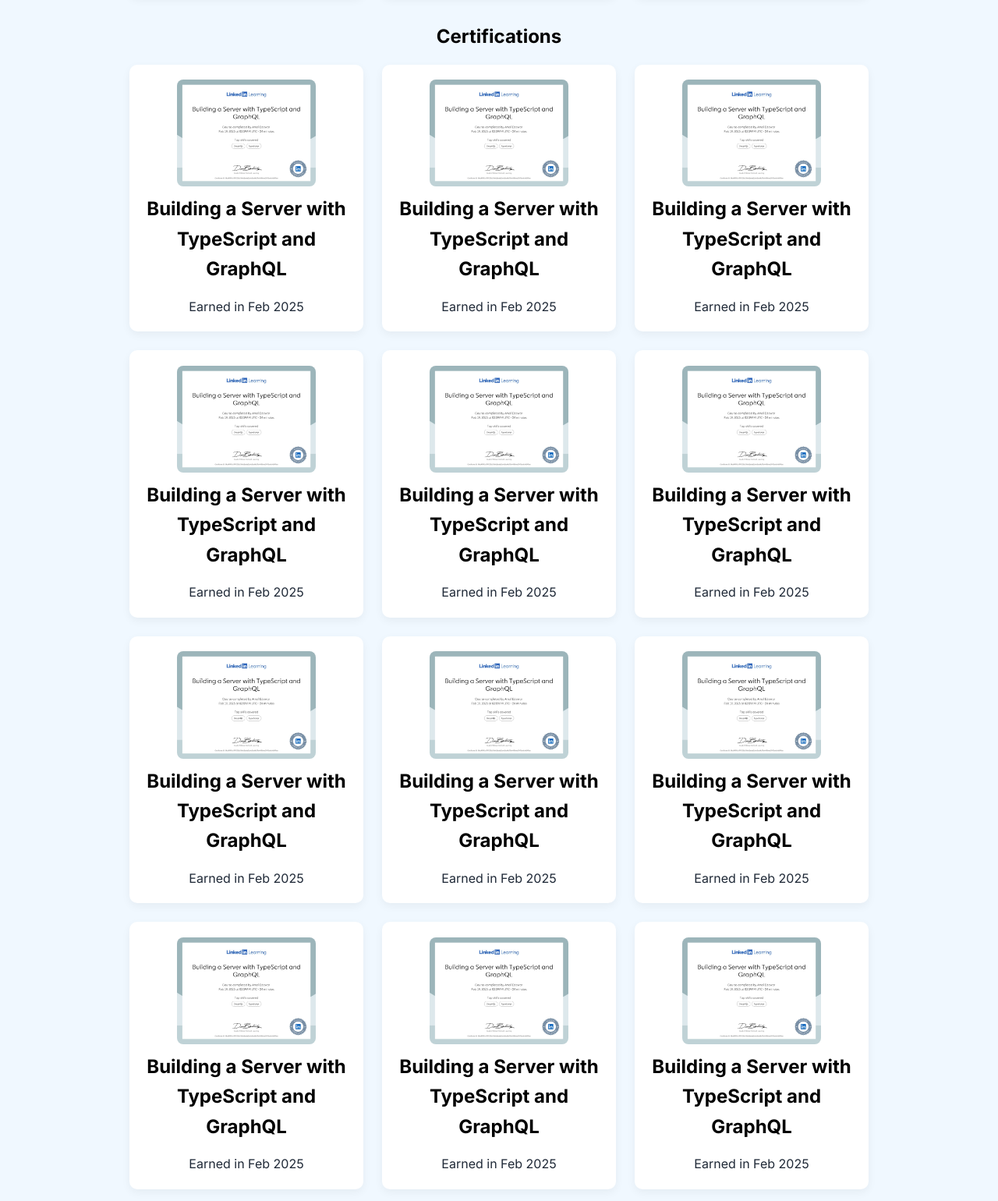
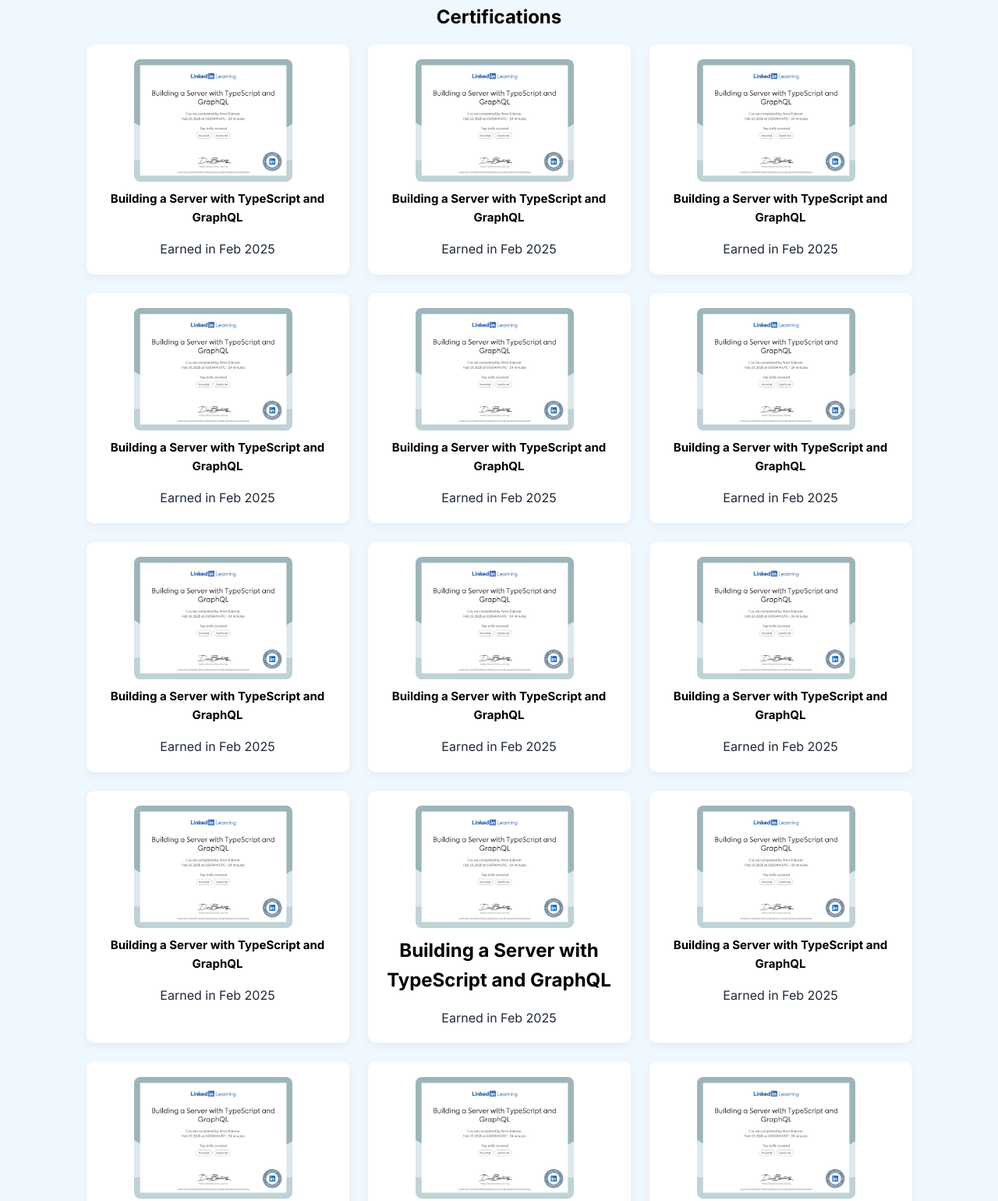
Before and after one commit to amoledewar/amoledewar.github.io, a plain HTML site: page index.html in a window 1280 px wide. Shown: the part 1989-3529 px from the top of the page at 78% size. Drawn offline with Linux system fonts and the light colour scheme.

Commit message:
Update index.html

```diff
--- a/index.html
+++ b/index.html
@@ -88,7 +88,7 @@ text-align: center;
     }
 
     .container-alt {
-      max-width: 1050px;
+      max-width: 1124px;
       margin: 2rem auto;
 
       padding: 3rem 2rem;
@@ -139,7 +139,7 @@ text-align: center;
       padding: 1.2rem;
       border-radius: 10px;
       box-shadow: 0 4px 12px rgba(0,0,0,0.05);
-      width: 300px;
+      width: 337px;
     }
     .card strong {
       display: block;
@@ -257,7 +257,61 @@ text-align: center;
   <div class="card-row">
     <div class="card">
       <img src="1739938721756.jpg" alt="Java Certification" style="width:68%;  margin-left: 42px; height:auto; border-radius:8px; margin-bottom: 10px;">
-      <h3>Building a Server with TypeScript and GraphQL</h3>
+       <h3 style="font-size:15px">Building a Server with TypeScript and GraphQL</h3>
+      <p>Earned in Feb 2025</p>
+    </div>
+    <div class="card">
+      <img src="1739938721756.jpg" alt="Java Certification" style="width:68%;  margin-left: 42px; height:auto; border-radius:8px; margin-bottom: 10px;">
+       <h3 style="font-size:15px">Building a Server with TypeScript and GraphQL</h3>
+      <p>Earned in Feb 2025</p>
+    </div>
+     <div class="card">
+      <img src="1739938721756.jpg" alt="Java Certification" style="width:68%;  margin-left: 42px; height:auto; border-radius:8px; margin-bottom: 10px;">
+       <h3 style="font-size:15px">Building a Server with TypeScript and GraphQL</h3>
+      <p>Earned in Feb 2025</p>
+    </div>
+  </div>
+
+  <div class="card-row" style="margin-top: 1.5rem;">
+     <div class="card">
+      <img src="1739938721756.jpg" alt="Java Certification" style="width:68%;  margin-left: 42px; height:auto; border-radius:8px; margin-bottom: 10px;">
+      <h3 style="font-size:15px">Building a Server with TypeScript and GraphQL</h3>
+      <p>Earned in Feb 2025</p>
+    </div>
+    <div class="card">
+      <img src="1739938721756.jpg" alt="Java Certification" style="width:68%;  margin-left: 42px; height:auto; border-radius:8px; margin-bottom: 10px;">
+       <h3 style="font-size:15px">Building a Server with TypeScript and GraphQL</h3>
+      <p>Earned in Feb 2025</p>
+    </div>
+     <div class="card">
+      <img src="1739938721756.jpg" alt="Java Certification" style="width:68%;  margin-left: 42px; height:auto; border-radius:8px; margin-bottom: 10px;">
+       <h3 style="font-size:15px">Building a Server with TypeScript and GraphQL</h3>
+      <p>Earned in Feb 2025</p>
+    </div>
+  </div>
+
+  <div class="card-row" style="margin-top: 1.5rem;">
+     <div class="card">
+      <img src="1739938721756.jpg" alt="Java Certification" style="width:68%;  margin-left: 42px; height:auto; border-radius:8px; margin-bottom: 10px;">
+       <h3 style="font-size:15px">Building a Server with TypeScript and GraphQL</h3>
+      <p>Earned in Feb 2025</p>
+    </div>
+    <div class="card">
+      <img src="1739938721756.jpg" alt="Java Certification" style="width:68%;  margin-left: 42px; height:auto; border-radius:8px; margin-bottom: 10px;">
+       <h3 style="font-size:15px">Building a Server with TypeScript and GraphQL</h3>
+      <p>Earned in Feb 2025</p>
+    </div>
+     <div class="card">
+      <img src="1739938721756.jpg" alt="Java Certification" style="width:68%;  margin-left: 42px; height:auto; border-radius:8px; margin-bottom: 10px;">
+       <h3 style="font-size:15px">Building a Server with TypeScript and GraphQL</h3>
+      <p>Earned in Feb 2025</p>
+    </div>
+  </div>
+
+  <div class="card-row" style="margin-top: 1.5rem;">
+     <div class="card">
+      <img src="1739938721756.jpg" alt="Java Certification" style="width:68%;  margin-left: 42px; height:auto; border-radius:8px; margin-bottom: 10px;">
+       <h3 style="font-size:15px">Building a Server with TypeScript and GraphQL</h3>
       <p>Earned in Feb 2025</p>
     </div>
     <div class="card">
@@ -267,7 +321,7 @@ text-align: center;
     </div>
      <div class="card">
       <img src="1739938721756.jpg" alt="Java Certification" style="width:68%;  margin-left: 42px; height:auto; border-radius:8px; margin-bottom: 10px;">
-      <h3>Building a Server with TypeScript and GraphQL</h3>
+       <h3 style="font-size:15px">Building a Server with TypeScript and GraphQL</h3>
       <p>Earned in Feb 2025</p>
     </div>
   </div>
@@ -275,71 +329,17 @@ text-align: center;
   <div class="card-row" style="margin-top: 1.5rem;">
      <div class="card">
       <img src="1739938721756.jpg" alt="Java Certification" style="width:68%;  margin-left: 42px; height:auto; border-radius:8px; margin-bottom: 10px;">
-      <h3>Building a Server with TypeScript and GraphQL</h3>
+       <h3 style="font-size:15px">Building a Server with TypeScript and GraphQL</h3>
       <p>Earned in Feb 2025</p>
     </div>
     <div class="card">
       <img src="1739938721756.jpg" alt="Java Certification" style="width:68%;  margin-left: 42px; height:auto; border-radius:8px; margin-bottom: 10px;">
-      <h3>Building a Server with TypeScript and GraphQL</h3>
+       <h3 style="font-size:15px">Building a Server with TypeScript and GraphQL</h3>
       <p>Earned in Feb 2025</p>
     </div>
      <div class="card">
       <img src="1739938721756.jpg" alt="Java Certification" style="width:68%;  margin-left: 42px; height:auto; border-radius:8px; margin-bottom: 10px;">
-      <h3>Building a Server with TypeScript and GraphQL</h3>
-      <p>Earned in Feb 2025</p>
-    </div>
-  </div>
-
-  <div class="card-row" style="margin-top: 1.5rem;">
-     <div class="card">
-      <img src="1739938721756.jpg" alt="Java Certification" style="width:68%;  margin-left: 42px; height:auto; border-radius:8px; margin-bottom: 10px;">
-      <h3>Building a Server with TypeScript and GraphQL</h3>
-      <p>Earned in Feb 2025</p>
-    </div>
-    <div class="card">
-      <img src="1739938721756.jpg" alt="Java Certification" style="width:68%;  margin-left: 42px; height:auto; border-radius:8px; margin-bottom: 10px;">
-      <h3>Building a Server with TypeScript and GraphQL</h3>
-      <p>Earned in Feb 2025</p>
-    </div>
-     <div class="card">
-      <img src="1739938721756.jpg" alt="Java Certification" style="width:68%;  margin-left: 42px; height:auto; border-radius:8px; margin-bottom: 10px;">
-      <h3>Building a Server with TypeScript and GraphQL</h3>
-      <p>Earned in Feb 2025</p>
-    </div>
-  </div>
-
-  <div class="card-row" style="margin-top: 1.5rem;">
-     <div class="card">
-      <img src="1739938721756.jpg" alt="Java Certification" style="width:68%;  margin-left: 42px; height:auto; border-radius:8px; margin-bottom: 10px;">
-      <h3>Building a Server with TypeScript and GraphQL</h3>
-      <p>Earned in Feb 2025</p>
-    </div>
-    <div class="card">
-      <img src="1739938721756.jpg" alt="Java Certification" style="width:68%;  margin-left: 42px; height:auto; border-radius:8px; margin-bottom: 10px;">
-      <h3>Building a Server with TypeScript and GraphQL</h3>
-      <p>Earned in Feb 2025</p>
-    </div>
-     <div class="card">
-      <img src="1739938721756.jpg" alt="Java Certification" style="width:68%;  margin-left: 42px; height:auto; border-radius:8px; margin-bottom: 10px;">
-      <h3>Building a Server with TypeScript and GraphQL</h3>
-      <p>Earned in Feb 2025</p>
-    </div>
-  </div>
-
-  <div class="card-row" style="margin-top: 1.5rem;">
-     <div class="card">
-      <img src="1739938721756.jpg" alt="Java Certification" style="width:68%;  margin-left: 42px; height:auto; border-radius:8px; margin-bottom: 10px;">
-      <h3>Building a Server with TypeScript and GraphQL</h3>
-      <p>Earned in Feb 2025</p>
-    </div>
-    <div class="card">
-      <img src="1739938721756.jpg" alt="Java Certification" style="width:68%;  margin-left: 42px; height:auto; border-radius:8px; margin-bottom: 10px;">
-      <h3>Building a Server with TypeScript and GraphQL</h3>
-      <p>Earned in Feb 2025</p>
-    </div>
-     <div class="card">
-      <img src="1739938721756.jpg" alt="Java Certification" style="width:68%;  margin-left: 42px; height:auto; border-radius:8px; margin-bottom: 10px;">
-      <h3>Building a Server with TypeScript and GraphQL</h3>
+       <h3 style="font-size:15px">Building a Server with TypeScript and GraphQL</h3>
       <p>Earned in Feb 2025</p>
     </div>
   </div>
```
